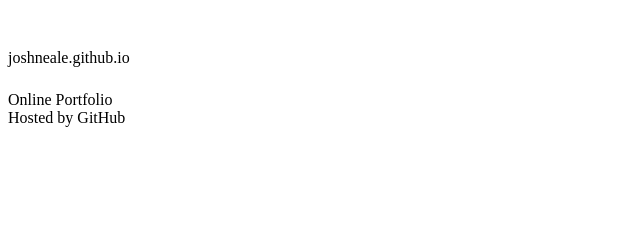
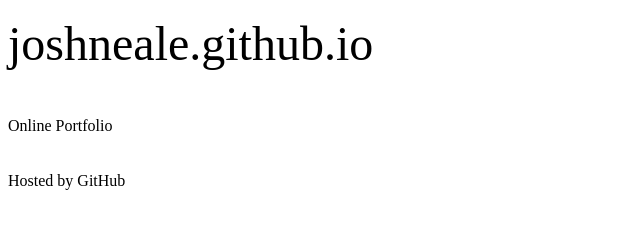
Before and after one commit to joshneale/joshneale.github.io, a plain HTML site: page index.html in a window 1280 px wide. Shown: the whole page, without its empty margins (0-640 px from the left). Drawn offline with Linux system fonts and the light colour scheme.

Commit message:
Update index.html

```diff
--- a/index.html
+++ b/index.html
@@ -1,7 +1,7 @@
 <!DOCTYPE html>
 <html>
 <body>
-<p><font face="Calibri" size="10"></font>joshneale.github.io</h>
-<p><font face="Calibri" size="3"></font>Online Portfolio<br>Hosted by GitHub</p>
+<p><font face="Ariel" size="10" colour="red">joshneale.github.io</h>
+<p><font face="Ariel" size="3" colour="green">Online Portfolio<br>Hosted by GitHub</p>
 </body>
 </html>
```
